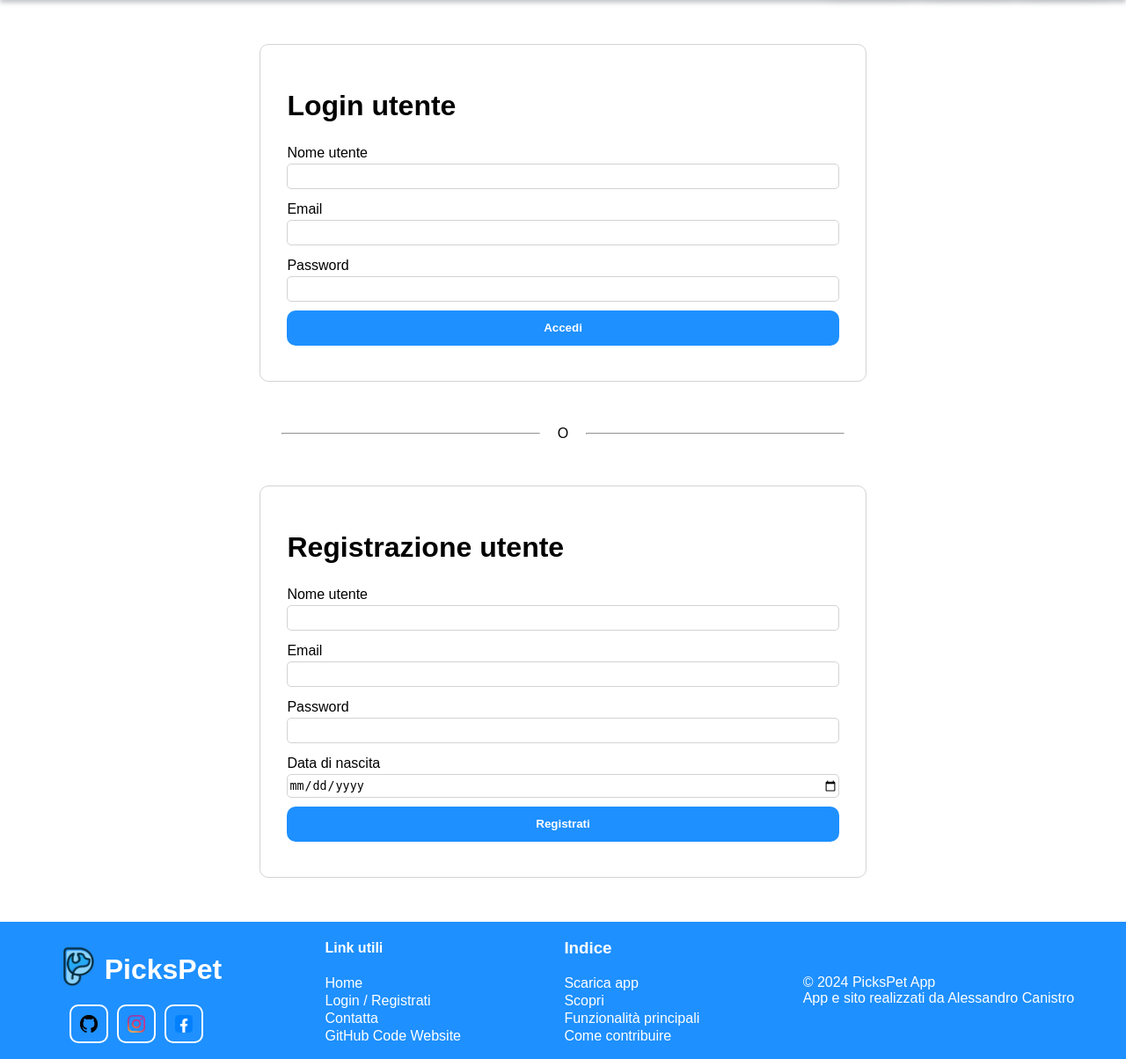
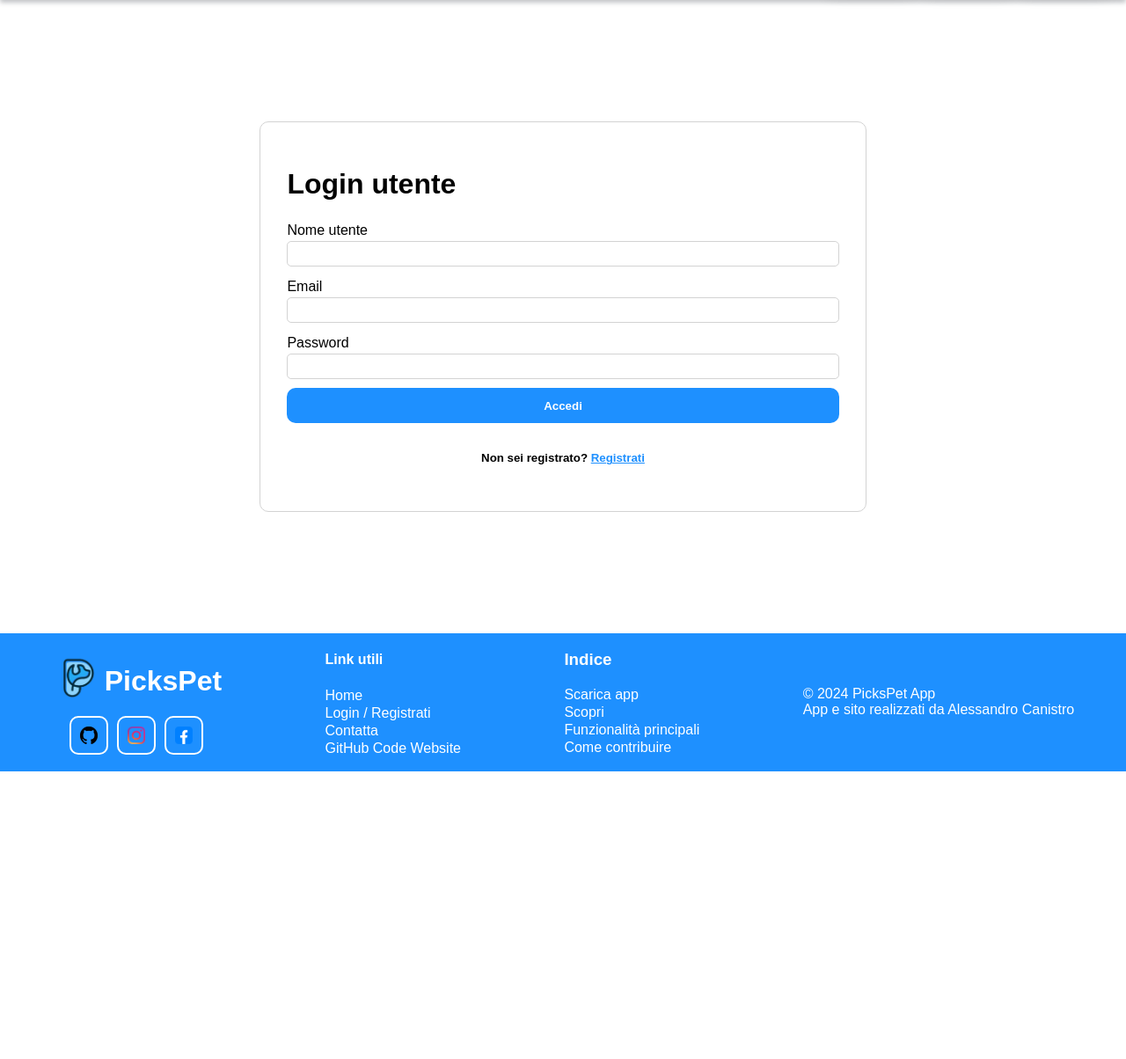
Before and after one commit to darkjoker1021/pickspetwebsite, a PHP site: page /pages/login.html in a window 1280 px wide. Shown: the part 70-1274 px from the top of the page at 88% size. After the commit the page ends 947 px from the top, so only its background shows below. Run offline with PHP 8.4, Linux system fonts and the light colour scheme.

Commit message:
Add animation login sign-in

```diff
--- a/pages/login.html
+++ b/pages/login.html
@@ -31,10 +31,8 @@
 	</header>
 
 	<body>
-		<div class="space50"></div>
-
 		<div class="forms">
-			<div class="login">
+			<div class="login" id="login">
 				<form action="../php/login.php" method="post">
 					<h1>Login utente</h1>
 
@@ -48,14 +46,12 @@
 					<input type="password" name="password" required>
 
 					<input type="submit" value="Accedi">
+
+					<h5>Non sei registrato? <a onclick="showSignin()" id="logintosignin">Registrati</a></h5>
 				</form>
 			</div>
 
-			<div class="row">
-				<hr>O<hr>
-			</div>
-
-			<div class="register">
+			<div class="signin" id="signin" style="display: none;">
 				<form action="../php/register.php" method="post">
 					<h1>Registrazione utente</h1>
 
@@ -72,12 +68,11 @@
 					<input type="date" name="dob">
 
 					<input type="submit" value="Registrati">
+
+					<h5>Sei già registrato? <a onclick="showLogin()" id="signintologin">Accedi</a></h5>
 				</form>
 			</div>
 		</div>
-
-
-		<div class="space50"></div>
 	</body>
 
 	<footer>
--- a/style/login_style.css
+++ b/style/login_style.css
@@ -1,41 +1,61 @@
 .forms {
 	display: flex;
-	flex-wrap: wrap;
-	flex-direction: column;
 	justify-content: center;
 	align-items: center;
 }
 
 .login {
+	height: 90vh;
 	display: flex;
 	flex-wrap: wrap;
 	justify-content: center;
 	align-items: center;
 	width: 70%;
-	margin-bottom: 50px;
 }
 
-.register {
+.signin {
+	height: 90vh;
 	display: flex;
 	flex-wrap: wrap;
 	justify-content: center;
-	margin-top: 50px;
+	align-items: center;
 	width: 70%;
 }
 
-.row {
-	width: 50%;
-	display: flex;
-	flex-direction: row;
-	justify-content: space-between;
+.login>form>h5, .signin>form>h5 {
+	text-align: center;
 }
 
-.row>hr:first-child {
-	margin-right: 20px;
-	width: 100%;
+.login>form>h5>a, .signin>form>h5>a {
+	text-decoration: underline;
+	color: dodgerblue;
+	cursor: pointer;
 }
 
-.row>hr:last-child {
-	margin-left: 20px;
-	width: 100%;
+.fadeindiv {
+	animation: fadein 1s ease forwards;
 }
+
+.fadeoutdiv {
+	animation: fadeout 1s ease forwards;
+}
+
+@keyframes fadein {
+	0% {
+		opacity: 0;
+	}
+
+	100% {
+		opacity: 1;
+	}
+}
+
+@keyframes fadeout {
+	0% {
+		opacity: 1;
+	}
+
+	100% {
+		opacity: 0;
+	}
+}
```
Also changed, not shown: script.js (+33 -5 lines).
